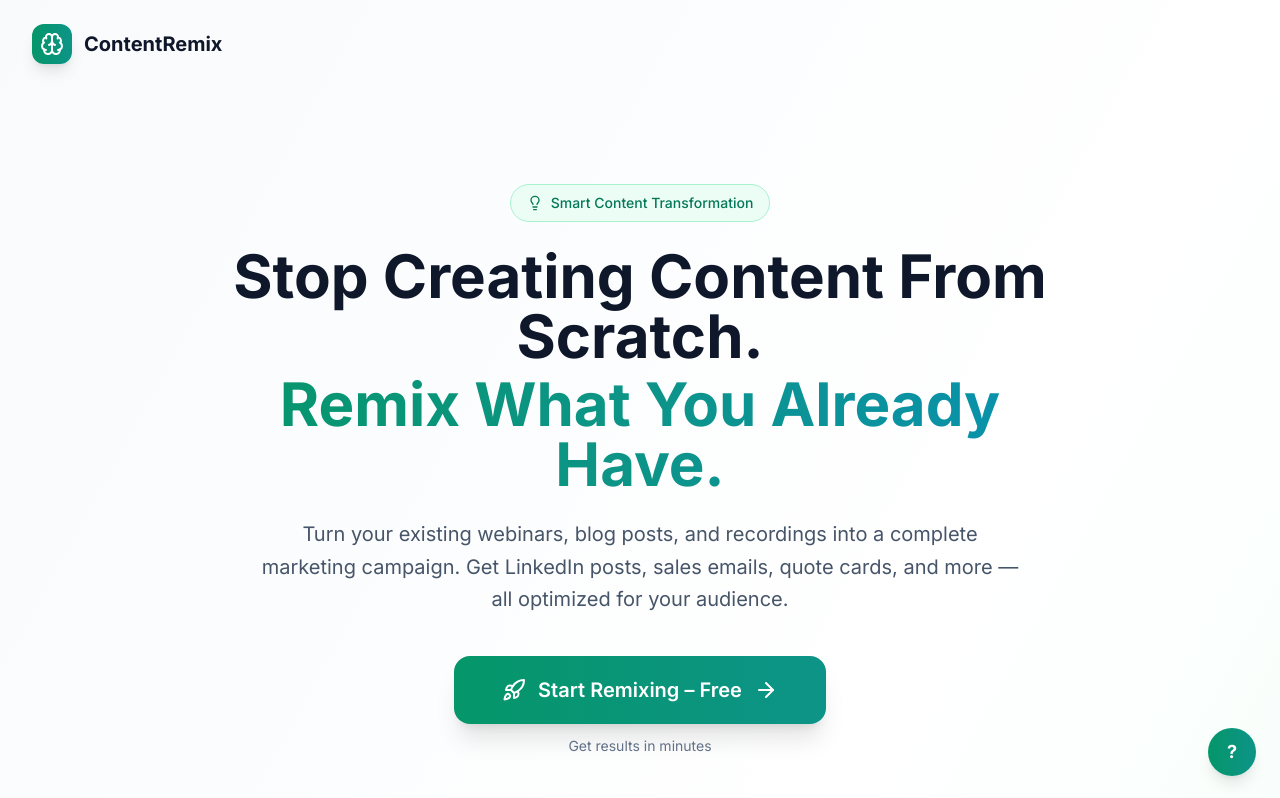
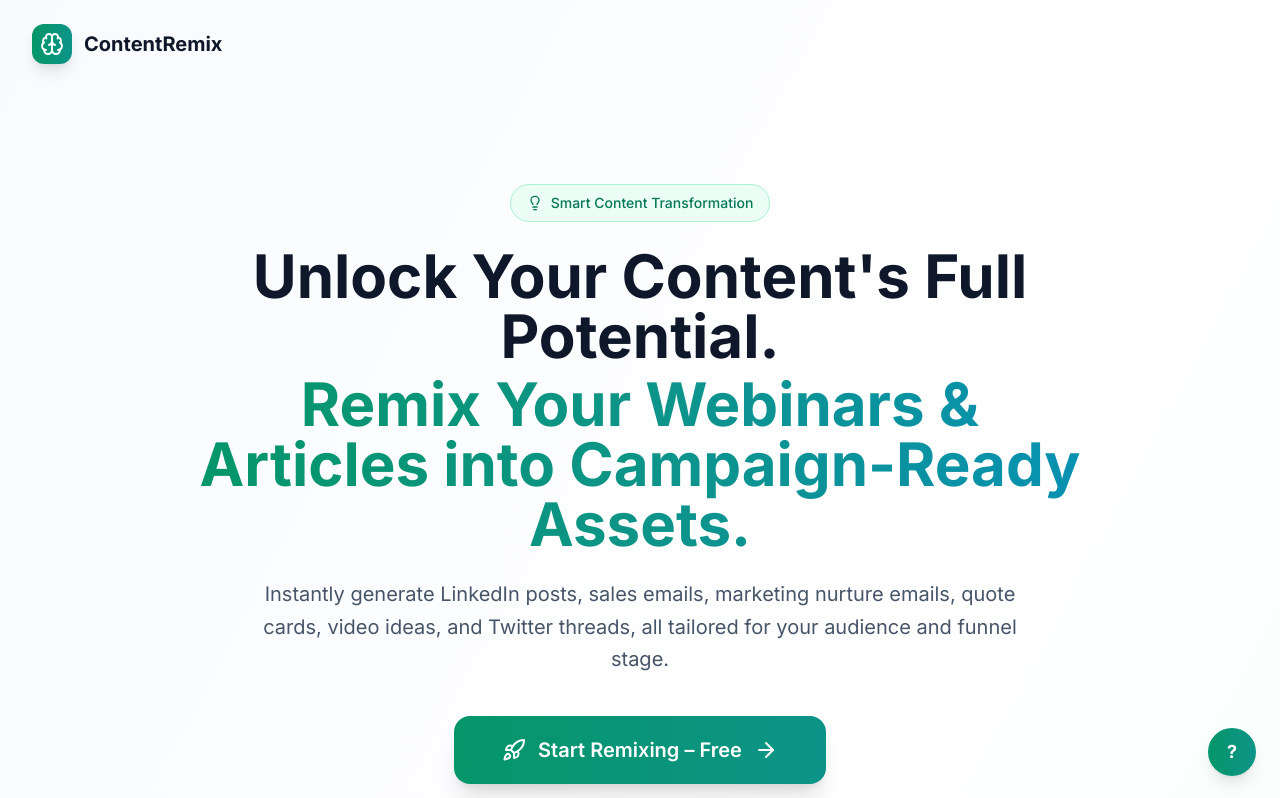
Before and after one commit to jegan2388/webinarassets, a React (Vite) app: page / in a window 1280 px wide. Shown: the top 798 px of the page. Built offline with nearby package versions, Linux system fonts and the light colour scheme; no server answers.

Commit message:
Update Landing Page with New Messaging

```diff
--- a/src/components/LandingPage.tsx
+++ b/src/components/LandingPage.tsx
@@ -51,15 +51,14 @@ const LandingPage: React.FC<LandingPageProps> = ({ onStartUpload }) => {
             </div>
 
             <h1 className="text-5xl lg:text-6xl font-bold text-slate-900 mb-6 leading-tight">
-              Stop Creating Content From Scratch.
+              Unlock Your Content's Full Potential.
               <span className="text-transparent bg-clip-text bg-gradient-to-r from-emerald-600 via-teal-600 to-cyan-600 block mt-2">
-                Remix What You Already Have.
+                Remix Your Webinars & Articles into Campaign-Ready Assets.
               </span>
             </h1>
 
             <p className="text-xl text-slate-600 mb-10 max-w-3xl mx-auto leading-relaxed">
-              Turn your existing webinars, blog posts, and recordings into a complete marketing campaign.
-              Get LinkedIn posts, sales emails, quote cards, and more — all optimized for your audience.
+              Instantly generate LinkedIn posts, sales emails, marketing nurture emails, quote cards, video ideas, and Twitter threads, all tailored for your audience and funnel stage.
             </p>
 
             {/* Single Primary CTA */}
```
